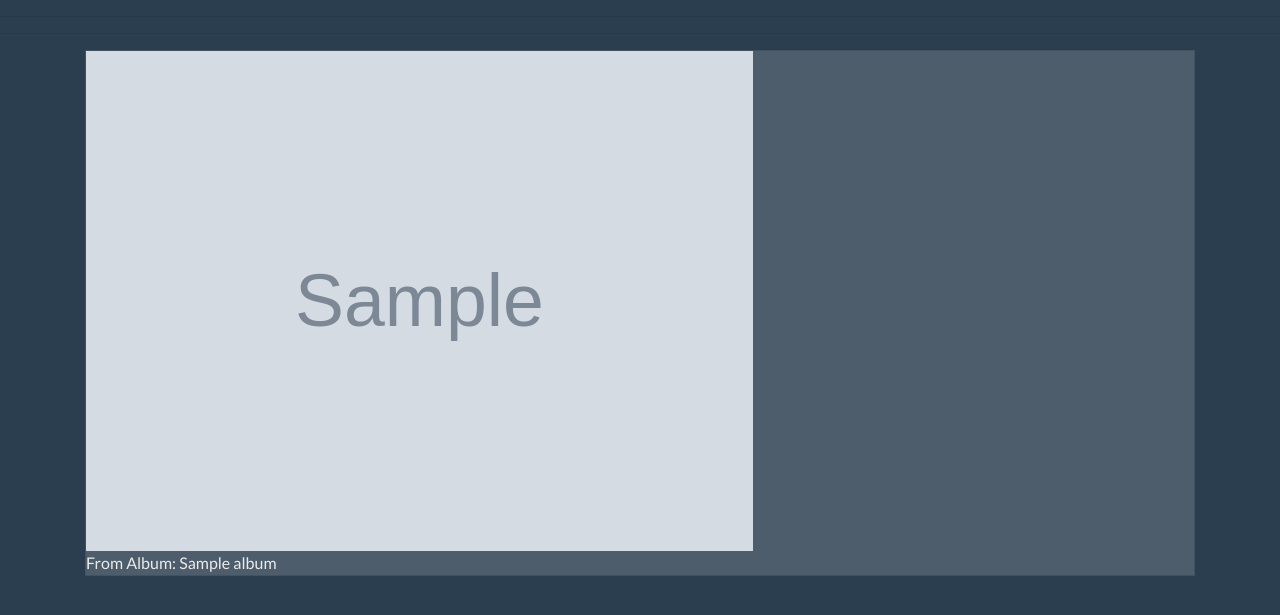
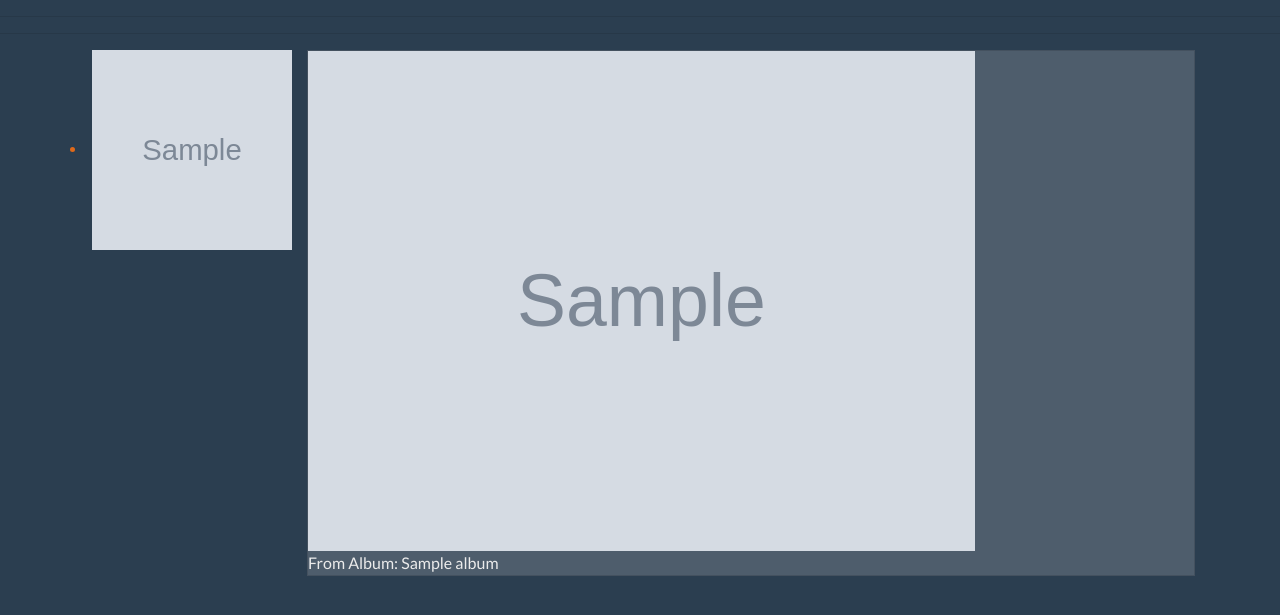
Before and after one commit to marco-zangari/django-imager, a Django app: template django_imager/imager_images/templates/imager_images/album.html in a window 1280 px wide. Shown: the part 86-701 px from the top of the page. Run offline with Django 3.2, Linux system fonts and the light colour scheme; the template is opened without the code that fills it: values that come from a table or form of the project are taken from there, others are empty; tables that the repository leaves empty hold one stand-in row (values such as "Sample post"); grey boxes marked "Sample" are stand-in pictures; some libraries are stand-ins or nearby versions.

Commit message:
finalize front end 3

```diff
--- a/django_imager/imager_images/templates/imager_images/album.html
+++ b/django_imager/imager_images/templates/imager_images/album.html
@@ -9,6 +9,9 @@
 
 <div class="container">
     <div class="row">
+        <div class="card-image">
+            <a href="{% url 'album' album.id %}"><li><img src="{{ album.cover_photo.url }}" height = 200, width= 200/></li></a>
+        </div>
         {% for photo in photos %}
 
         <div class="col">
--- a/django_imager/imagersite/settings.py
+++ b/django_imager/imagersite/settings.py
@@ -20,7 +20,7 @@ BASE_DIR = os.path.dirname(os.path.dirname(os.path.abspath(__file__)))
 # See https://docs.djangoproject.com/en/1.11/howto/deployment/checklist/
 
 # SECURITY WARNING: keep the secret key used in production secret!
-SECRET_KEY = os.environ.get('SECRET_KEY', '')
+SECRET_KEY = 'hellothere'
 
 # SECURITY WARNING: don't run with debug turned on in production!
 DEBUG = bool(os.environ.get('DEBUG', ''))
```
